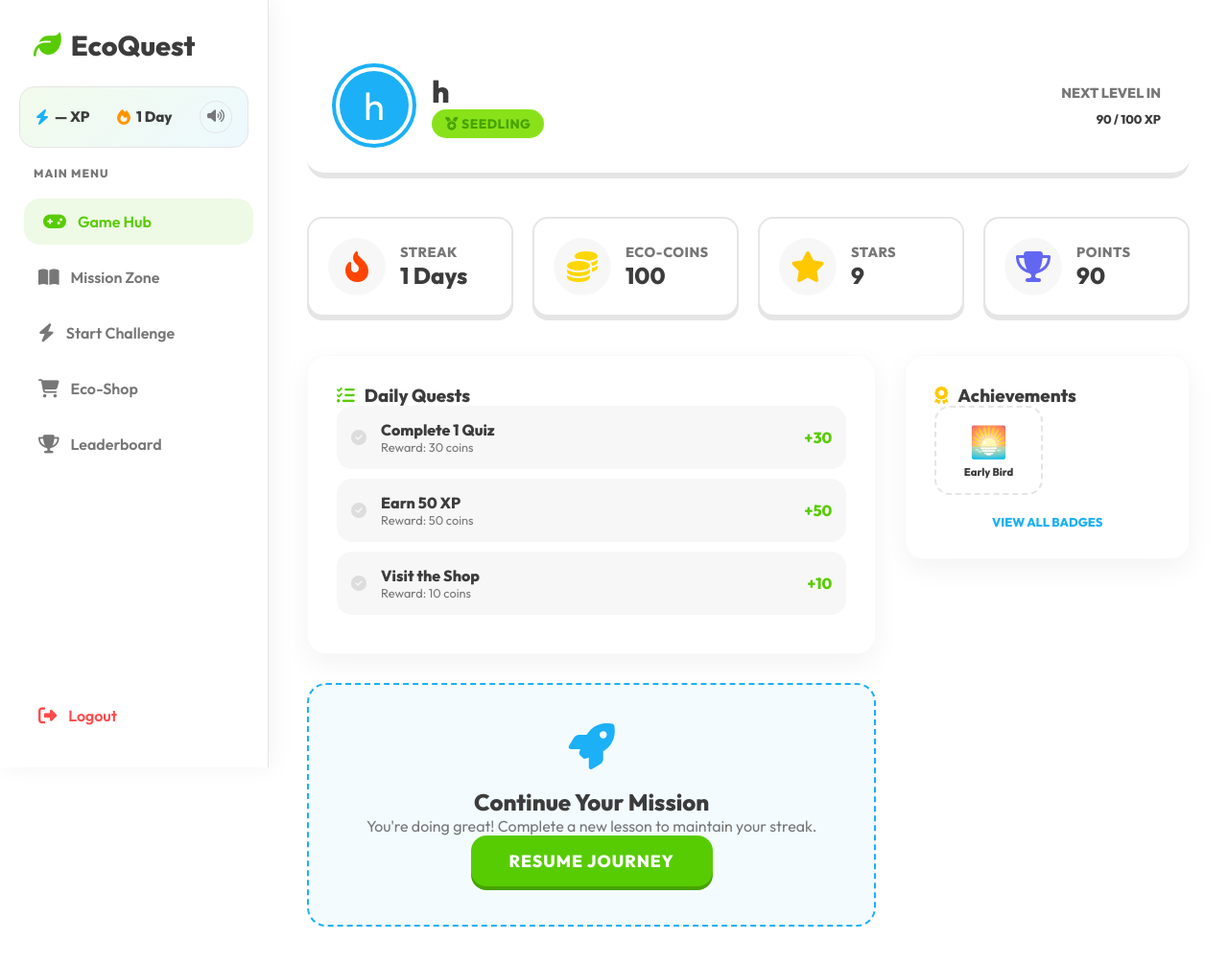
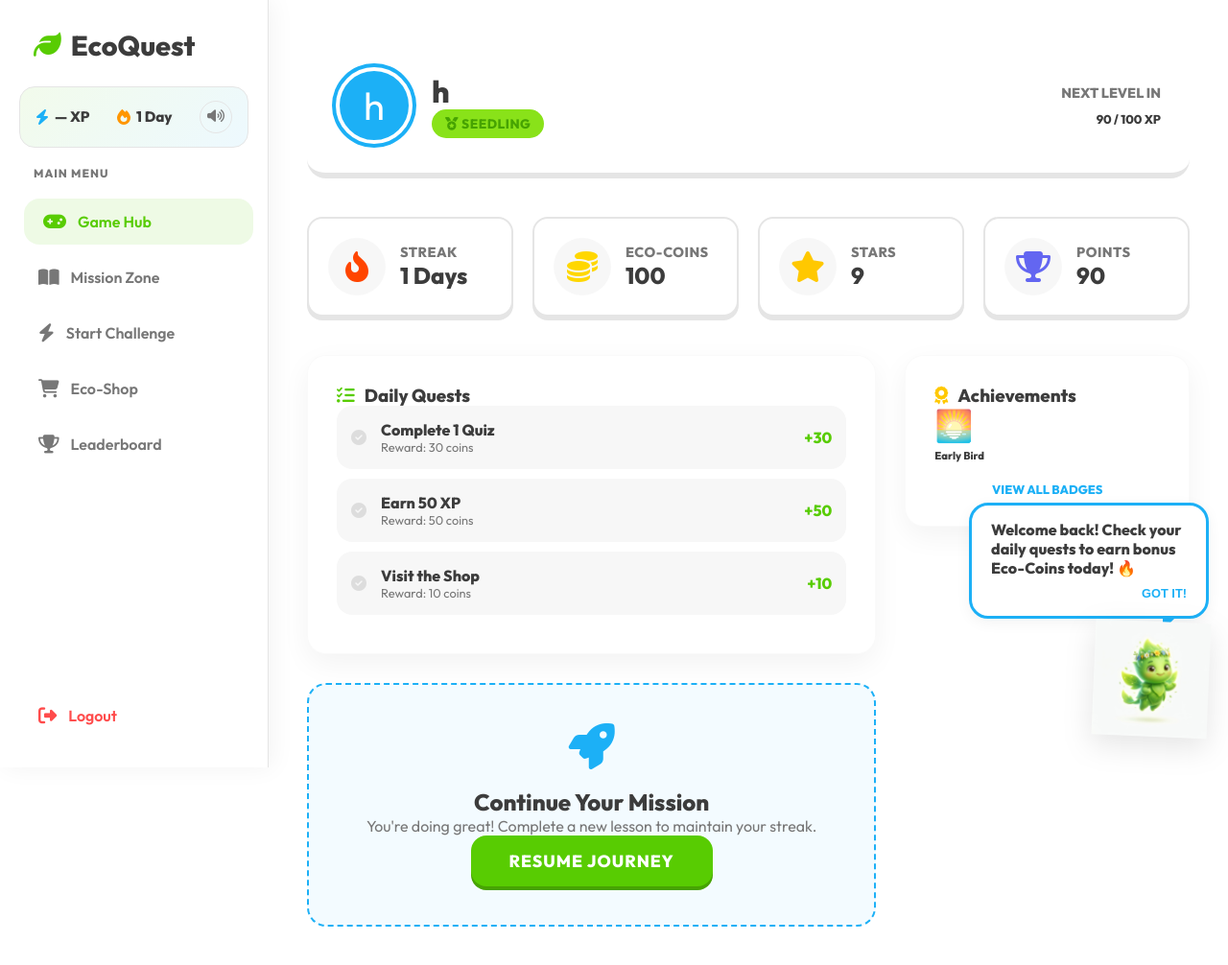
Before and after one commit to V-Hemanesh/eco_quest, a Flask app: page /dashboard in a window 1280 px wide. Shown: the whole page at 96% size. Run offline with Flask 3, Linux system fonts and the light colour scheme; a user stored in the database is signed in; data comes from the database, SQL or seed files in the repository.

Commit message:
Add Eco-Buddy: An animated mascot to guide users

```diff
--- a/static/style.css
+++ b/static/style.css
@@ -729,16 +729,64 @@ h6 {
     align-items: center;
 }
 
-.badge-item {
+/* Mascot & Guide */
+.mascot-container {
+    position: fixed;
+    bottom: 20px;
+    right: 20px;
+    z-index: 1000;
     display: flex;
     flex-direction: column;
-    align-items: center;
-    text-align: center;
-    padding: 15px;
-    border-radius: var(--radius-md);
+    align-items: flex-end;
+    pointer-events: none;
+}
+
+.mascot-img {
+    width: 120px;
+    height: auto;
+    animation: float-mascot 4s infinite ease-in-out;
+    pointer-events: auto;
+    cursor: pointer;
+    filter: drop-shadow(0 10px 15px rgba(0,0,0,0.1));
+}
+
+.speech-bubble {
     background: white;
-    border: 2px dashed var(--border-color);
+    border: 3px solid var(--secondary);
+    border-radius: 20px;
+    padding: 15px 20px;
+    margin-bottom: 15px;
+    max-width: 250px;
+    position: relative;
+    box-shadow: var(--shadow);
+    pointer-events: auto;
+    font-weight: 700;
+    color: var(--text-main);
+    transform-origin: bottom right;
+    animation: pop-in 0.5s cubic-bezier(0.175, 0.885, 0.32, 1.275);
 }
+
+.speech-bubble::after {
+    content: '';
+    position: absolute;
+    bottom: -15px;
+    right: 30px;
+    border-width: 15px 15px 0 0;
+    border-style: solid;
+    border-color: var(--secondary) transparent transparent transparent;
+}
+
+@keyframes float-mascot {
+    0%, 100% { transform: translateY(0) rotate(0deg); }
+    50% { transform: translateY(-15px) rotate(3deg); }
+}
+
+@keyframes pop-in {
+    0% { transform: scale(0); opacity: 0; }
+    100% { transform: scale(1); opacity: 1; }
+}
+
+.hidden { display: none; }
     position: relative;
     width: 44px;
     height: 44px;
--- a/templates/base.html
+++ b/templates/base.html
@@ -146,6 +146,69 @@
         };
     </script>
 
+    <!-- ========================
+     ECO-BUDDY MASCOT
+     ======================== -->
+    <div class="mascot-container">
+        <div id="mascot-bubble" class="speech-bubble hidden">
+            <span id="mascot-text">Hello! I'm Eco-Buddy.</span>
+            <div style="text-align: right; margin-top: 5px;">
+                <button onclick="closeBubble()" style="background: none; border: none; color: var(--secondary); cursor: pointer; font-size: 0.8rem; font-weight: 900;">GOT IT!</button>
+            </div>
+        </div>
+        <img src="{{ url_for('static', filename='images/mascot.png') }}" class="mascot-img" id="mascot-sprite" onclick="toggleBubble()">
+    </div>
+
+    <script>
+        const mascotBubble = document.getElementById('mascot-bubble');
+        const mascotText = document.getElementById('mascot-text');
+
+        const tips = {
+            'dashboard': "Welcome back! Check your daily quests to earn bonus Eco-Coins today! 🔥",
+            'learning': "Here are your missions! Read each briefing carefully to prepare for the quizzes. 📚",
+            'topics': "Ready for a challenge? Select a topic to test your knowledge! ⚡",
+            'shop': "Need a boost? You can buy Heart Refills here with your Eco-Coins! 💎",
+            'leaderboard': "See how you rank against other Eco-Warriors! Can you reach #1? 🏆",
+            'quiz': "Read every question carefully! You have 3 lives—use them wisely! ❤️"
+        };
+
+        function showGuide() {
+            const path = window.location.pathname;
+            let currentTip = "Click me anytime if you need help on your journey!";
+
+            for (const key in tips) {
+                if (path.includes(key)) {
+                    currentTip = tips[key];
+                    break;
+                }
+            }
+
+            mascotText.innerText = currentTip;
+            mascotBubble.classList.remove('hidden');
+
+            // Auto-hide after 10 seconds
+            setTimeout(() => {
+                mascotBubble.classList.add('hidden');
+            }, 10000);
+        }
+
+        function toggleBubble() {
+            mascotBubble.classList.toggle('hidden');
+            if (!mascotBubble.classList.contains('hidden')) {
+                // Ensure correct text when manual toggle
+                showGuide();
+            }
+        }
+
+        function closeBubble() {
+            mascotBubble.classList.add('hidden');
+        }
+
+        // Show guide on page load (after 1s delay)
+        {% if session.get('user_id') %}
+        setTimeout(showGuide, 1500);
+        {% endif %}
+    </script>
 </body>
 
 </html>
```
Also changed, not shown: static/images/mascot.png (added).
